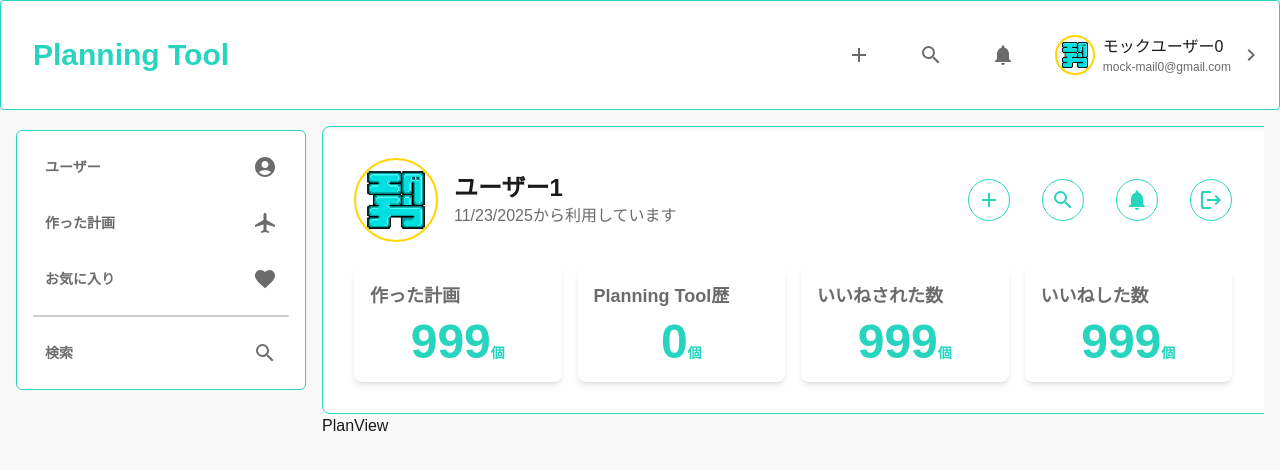
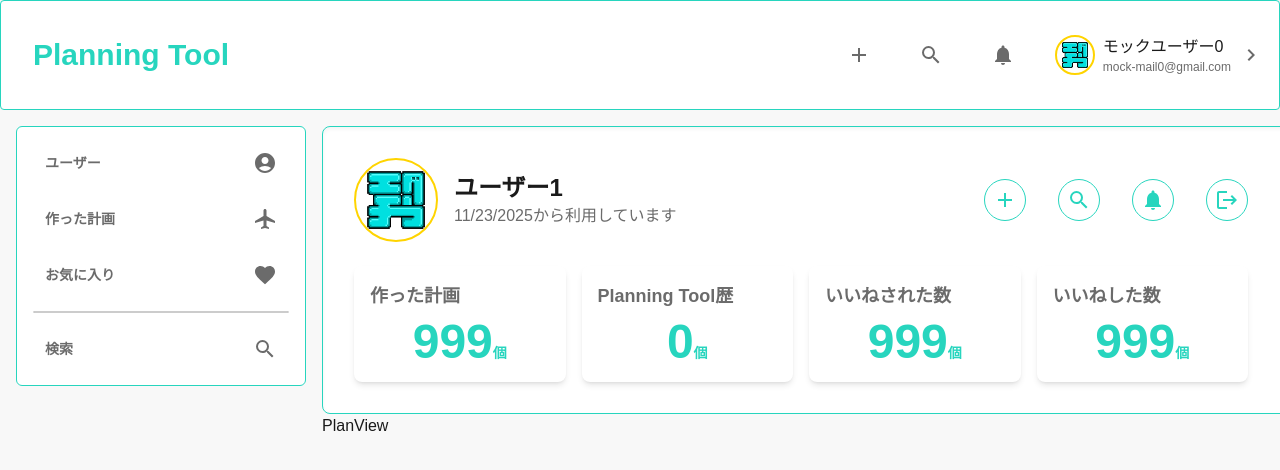
Before and after one commit to SOTA-swp/frontend, a Next.js app: page /user/1 in a window 1280 px wide. Shown: the top 470 px of the page. Built offline with nearby package versions, Linux system fonts and the light colour scheme.

Commit message:
💄 隙間を16pxに統一

```diff
--- a/app/(main)/_components/side/Side.tsx
+++ b/app/(main)/_components/side/Side.tsx
@@ -60,7 +60,7 @@ function Side() {
     <div className="shrink-0">
       <ul
         className="sticky rounded-md w-[290px] flex flex-col gap-4 py-4 px-4 border border-primary bg-paper"
-        style={{ top: HEADER_HEIGHT + 20 }}>
+        style={{ top: HEADER_HEIGHT + 16 }}>
         {ITEM_DATA.map((item) => {
           const isCurrentView = (() => {
             if (
--- a/app/(main)/_consts/HEADER_HIGHT.ts
+++ b/app/(main)/_consts/HEADER_HIGHT.ts
@@ -1,4 +1,4 @@
 const HEADER_HEIGHT = 110;
-export const VIEW_TOP_MARGIN = `${HEADER_HEIGHT + 20}px`;
+export const VIEW_TOP_MARGIN = `${HEADER_HEIGHT + 16}px`;
 
 export default HEADER_HEIGHT;
--- a/app/(main)/layout.tsx
+++ b/app/(main)/layout.tsx
@@ -9,7 +9,7 @@ export default function RootLayout({
   return (
     <div>
       <CommonHeader />
-      <div className="flex p-4 gap-4">
+      <div className="flex p-4 pr-0 gap-4">
         <Side />
         {children}
       </div>
```
